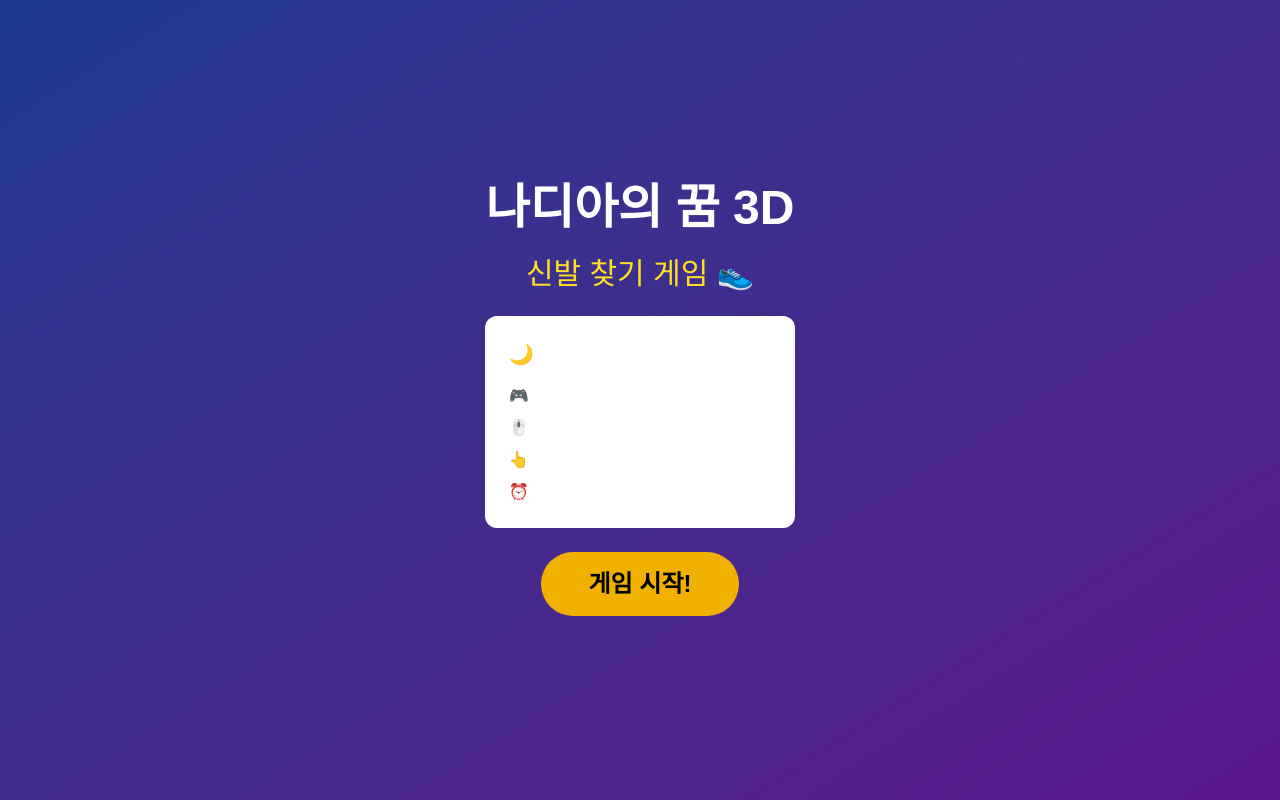
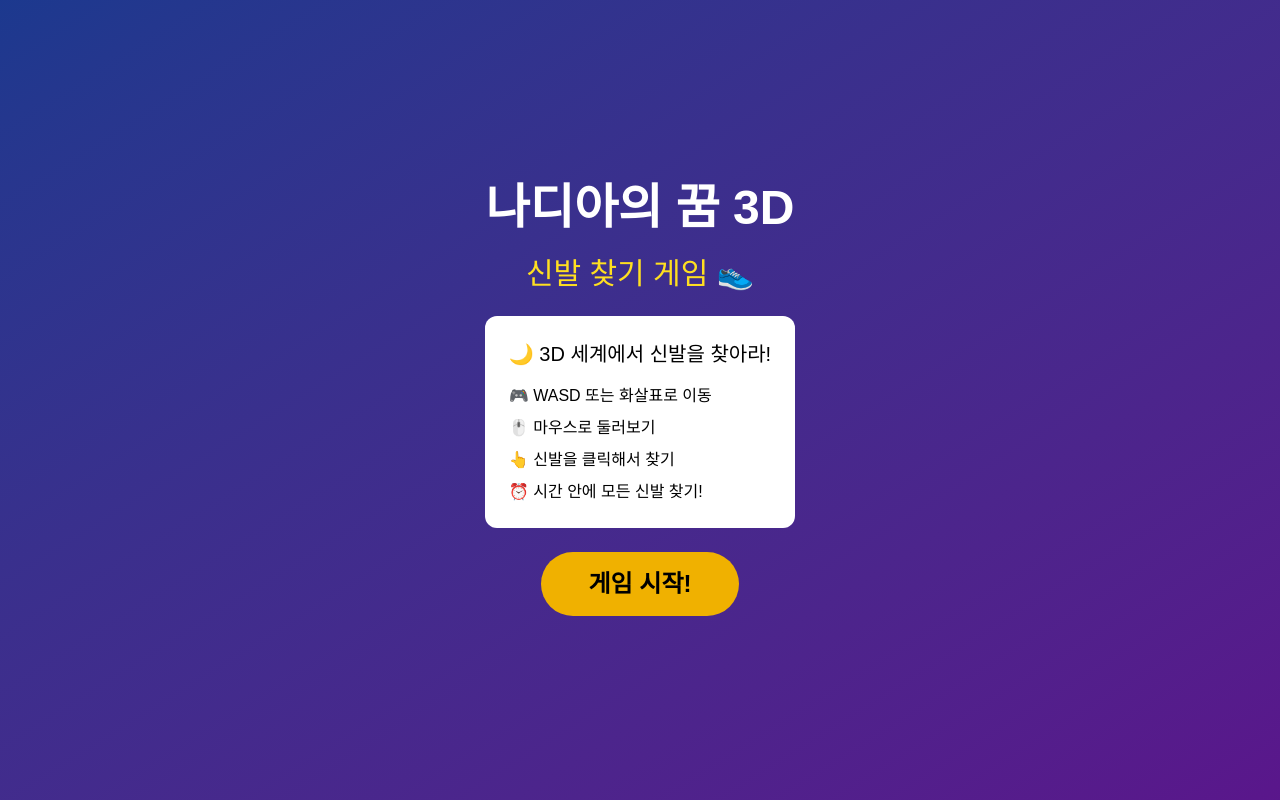
Before and after one commit to harmonyself/nadia-shoe-game, a Next.js app: page /game3d in a window 1280 px wide. Built offline with nearby package versions, Linux system fonts and the light colour scheme.

Commit message:
텍스트 검정색 변경

```diff
--- a/app/game3d/page.tsx
+++ b/app/game3d/page.tsx
@@ -394,7 +394,7 @@ export default function ShoeHunt3D() {
             <h1 className="text-5xl font-bold text-white">나디아의 꿈 3D</h1>
             <h2 className="text-3xl text-yellow-300">신발 찾기 게임 👟</h2>
 
-            <div className="bg-white bg-opacity-10 p-6 rounded-xl text-white">
+            <div className="bg-white bg-opacity-10 p-6 rounded-xl text-black">
               <p className="text-xl mb-4">🌙 3D 세계에서 신발을 찾아라!</p>
               <ul className="text-left space-y-2">
                 <li>🎮 WASD 또는 화살표로 이동</li>
```
